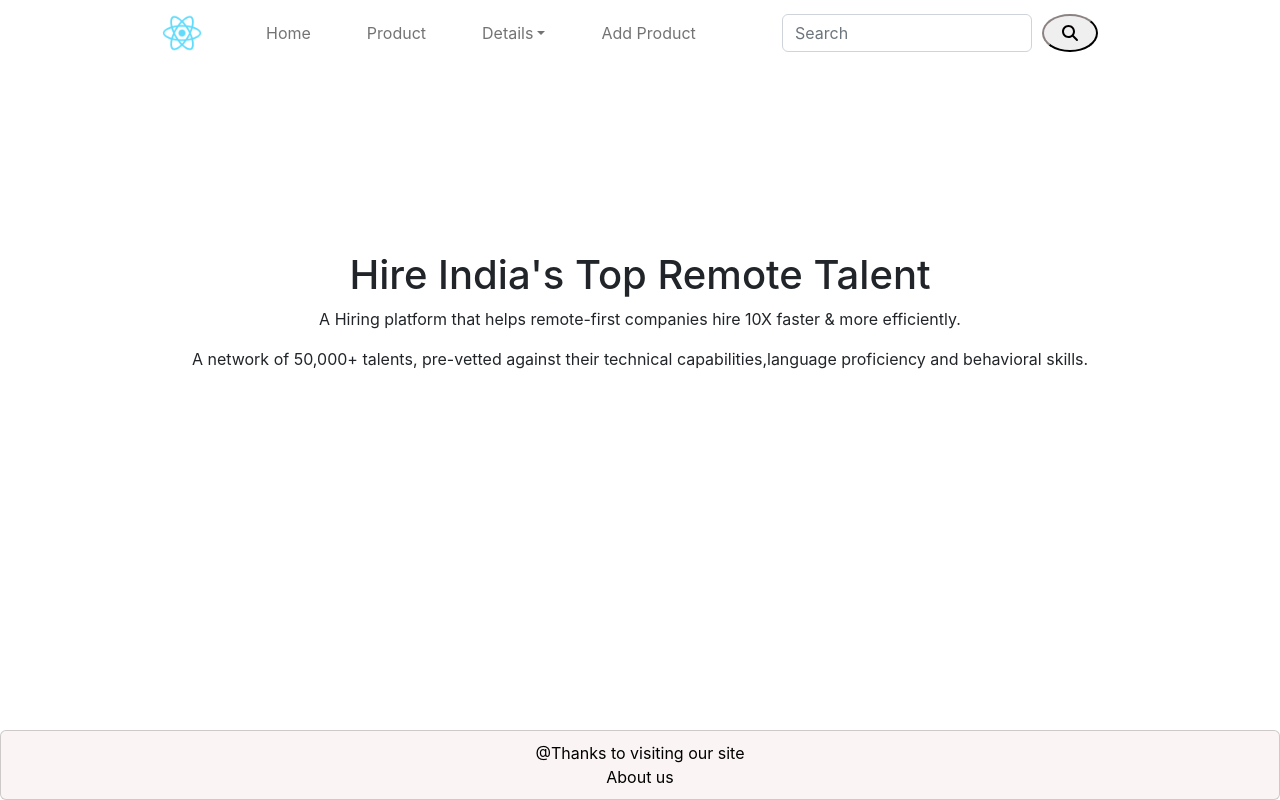
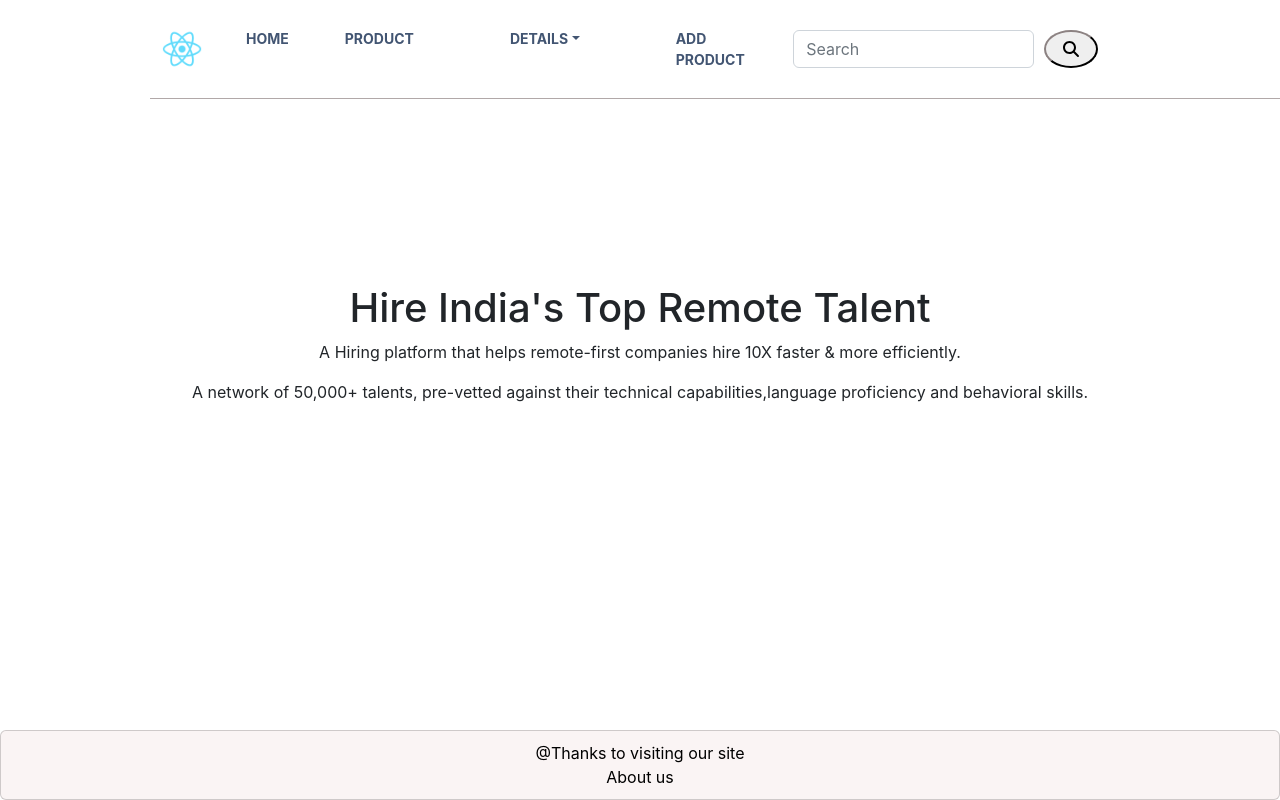
Before and after one commit to Sachinbisht27/React_App, a React (Create React App) app: page / in a window 1280 px wide. Built offline with nearby package versions, Linux system fonts and the light colour scheme.

Commit message:
Impliment hover

```diff
--- a/src/Components/Navbar/navbar.css
+++ b/src/Components/Navbar/navbar.css
@@ -20,6 +20,46 @@
     margin-left: 40px;
     margin-right: 40px;
 }
+
+.navbar {
+    border-bottom: 1px solid #b1a8a8;
+  }
+
+  .nav-link {
+    font-weight: bold;
+    font-size: 14px;
+    text-transform: uppercase;
+    text-decoration: none;
+    color: #031D44;
+    padding: 20px 0px;
+    margin: 0px 20px;
+    display: inline-block;
+    position: relative;
+    opacity: 0.75;
+  }
+
+  .nav-link:hover {
+    opacity: 1;
+  }
+
+  .nav-link::before {
+    transition: 300ms;
+    height: 4px;
+    content: "";
+    position: absolute;
+    background-color: #121010;
+  }
+
+  .nav-link-ltr::before {
+    width: 0%;
+    bottom: 10px;
+  }
+
+  .nav-link-ltr:hover::before {
+    width: 100%;
+  }
+
+
 
 /* for small devices */
 
--- a/src/Components/Navbar/navbar.js
+++ b/src/Components/Navbar/navbar.js
@@ -49,8 +49,8 @@ function NavBar() {
           <Navbar.Toggle aria-controls="navbarScroll" />
           <Navbar.Collapse id="navbarScroll">
             <Nav className="navbarScroll" >
-              <Nav.Link href="#" className="home">Home</Nav.Link>
-              <Nav.Link href="#">Product</Nav.Link>
+              <Nav.Link href="#" className="home" class="nav-link nav-link-ltr">Home</Nav.Link>
+              <Nav.Link href="#" class="nav-link nav-link-ltr">Product</Nav.Link>
               <NavDropdown className="details" title="Details" id="navbarScrollingDropdown">
                 <NavDropdown.Item href="#">INFO</NavDropdown.Item>
                 <NavDropdown.Item href="#">
@@ -61,7 +61,7 @@ function NavBar() {
                   Profit
                 </NavDropdown.Item>
               </NavDropdown>
-              <Nav.Link href="#">
+              <Nav.Link href="#" class="nav-link nav-link-ltr">
                 Add Product
               </Nav.Link>
             </Nav>
```
